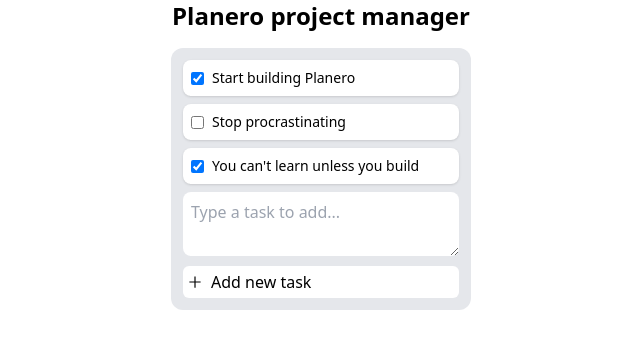
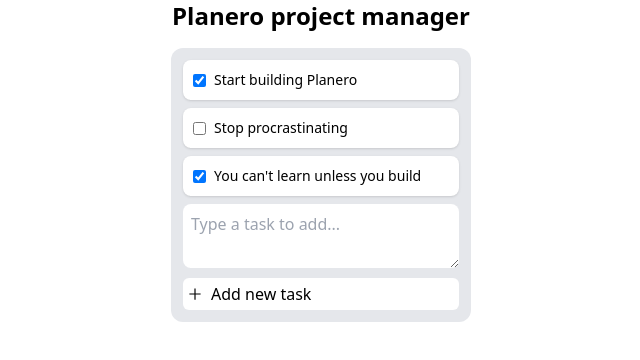
Before and after one commit to raknos13/planero-planner-react, a React (Vite) app: page / in a window 1280 px wide. Shown: the top 360 px of the page, without its empty margins (319-959 px from the left). Built offline with nearby package versions, Linux system fonts and the light colour scheme.

Commit message:
Add border to task and hover effect

```diff
--- a/src/components/TodoItem.jsx
+++ b/src/components/TodoItem.jsx
@@ -46,7 +46,7 @@ function TodoItem(
       ref={ref}
       {...draggableProps}
       {...dragHandleProps}
-      className="text-sm bg-white p-2 rounded-lg shadow mb-2 flex items-center justify-between"
+      className="text-sm bg-white p-2 rounded-lg shadow mb-2 flex items-center justify-between border-2 border-transparent hover:border-2 hover:border-blue-500"
       style={{ position: "relative" }}
     >
       <input
```
